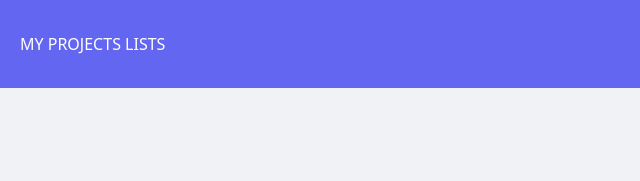
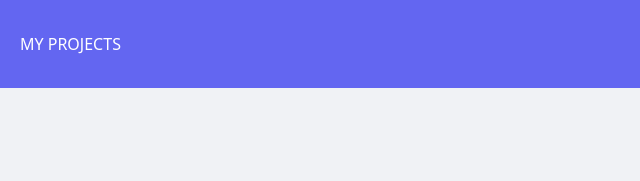
Before and after one commit to gcbibek3353/my_projects, a plain HTML site: page index.html in a window 1280 px wide. Shown: the top 181 px of the page, 0-640 px from the left. Drawn offline with nearby package versions, Linux system fonts and the light colour scheme.

Commit message:
Update index.html
heading changed

```diff
--- a/index.html
+++ b/index.html
@@ -16,7 +16,7 @@
     <!-- navbar -->
     <nav class="navbar">
         <div class="container px-5 py-8 mx-auto flex items-center sm:flex-row flex-col">
-                <h3>My Projects Lists</h3>
+                <h3>My Projects</h3>
           </div>
     </nav>
     <div class="m-auto">
```
